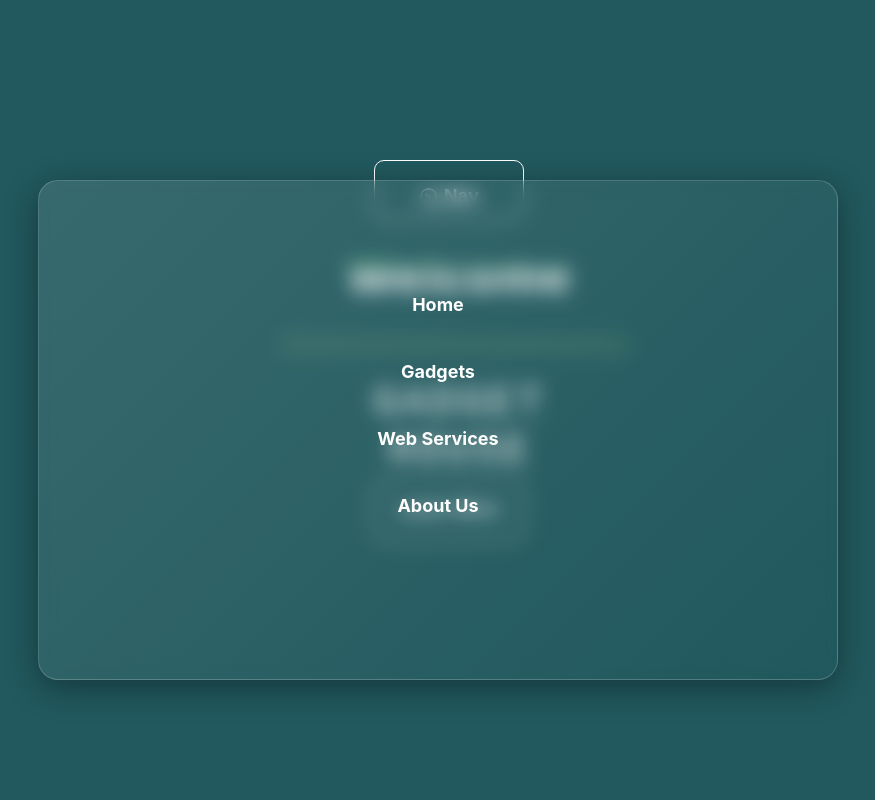
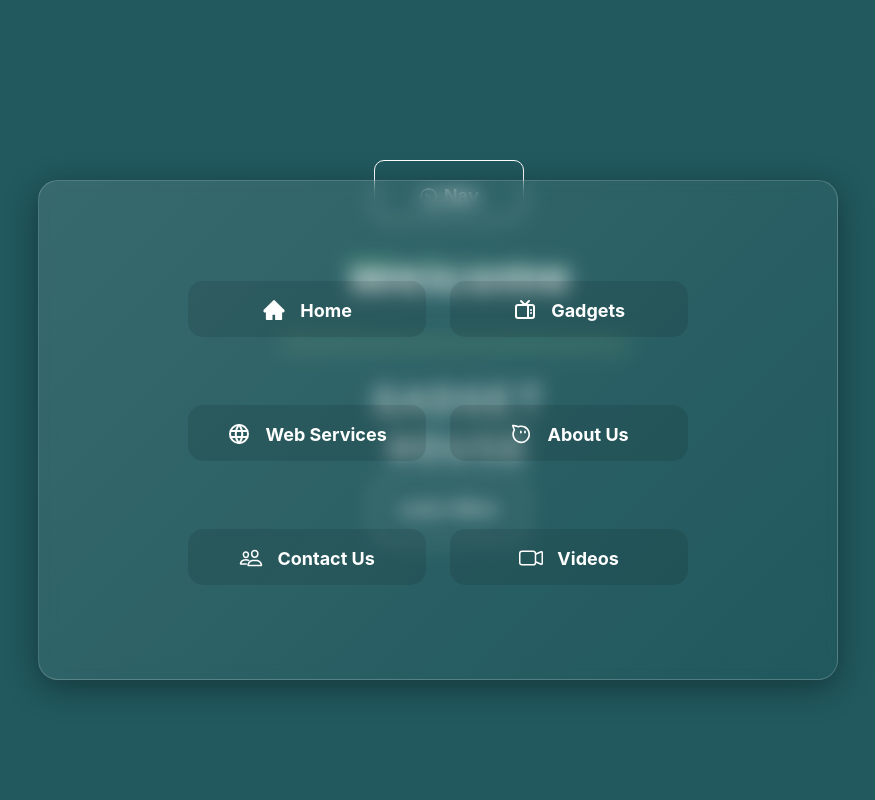
Before and after one commit to karkisujan655/modern_ecommerse_website, a React (Create React App) app: page / in a window 1280 px wide. Both pictures are taken after a click on the button "Nav". Shown: the top 800 px of the page, without its empty margins (202-1077 px from the left). Built offline with nearby package versions, Linux system fonts and the light colour scheme.

Commit message:
complete Nav

```diff
--- a/src/App.css
+++ b/src/App.css
@@ -335,7 +335,7 @@ p {
 
 /* glass */
 
-.glass{
+.glass {
   height: 500px;
   width: 800px;
   margin: 180px auto;
@@ -355,12 +355,13 @@ p {
   }
 }
 
-/* navbar */
+/* Navbar */
 .navv {
   display: flex;
   flex-direction: column;
   align-items: center;
   margin-top: 100px;
+  width: 500px;
 }
 
 .navv a {
@@ -370,15 +371,23 @@ p {
   font-size: 18px;
   text-decoration: none;
   color: #fff;
-  font-weight: bolder;
-  border-radius: 4px;
+  font-weight: bold;
+  background-color: rgba(0, 0, 0, 0.1);
+  border-radius: 15px;
   transition: background-color 0.3s ease;
 }
 
 .navv a:hover {
-  background-color: #f0f0f0;
-  border-radius: 1rem;
-  color: #257f57;
+  background-color: rgba(255, 255, 255, 0.2);
+  color: #173f2d;
+  border-radius: 10px;
+  font-weight: bold;
+  font-size: 22px;
+}
+
+.icon1{
+  font-size: 24px;
+  margin-right: 10px;
 }
 
 
--- a/src/components/Navbar.js
+++ b/src/components/Navbar.js
@@ -1,19 +1,51 @@
-import React from 'react';
+import React from "react";
+import { AiFillHome } from "react-icons/ai";
+import { TbDeviceTvOld } from "react-icons/tb";
+import { TbWorld } from "react-icons/tb";
+import { AiOutlineAliwangwang } from "react-icons/ai";
+import { IoPeopleOutline } from "react-icons/io5";
+import { BsCameraVideo } from "react-icons/bs";
 
 export default function Navbar() {
   return (
     <div className="container-fluid">
       <div className="row justify-content-center">
         <div className="col-md-8">
-          <div className="glass" id="Navbar">
-            <div className="d-flex justify-content-center ">
-              <div className="col-md-12 text-center ">
-                <div className="navv">
-                <a href="/" className="d-block">Home</a>
-                <a href="/" className="d-block">Gadgets</a>
-                <a href="/" className="d-block">Web Services</a>
-                <a href="/" className="d-block">About Us</a>
-              </div>
+          <div class="glass" id="Navbar">
+            <div class="d-flex justify-content-center">
+              <div class="navv">
+                <div class="row">
+                  <div class="col-md-6 text-center">
+                    <a href="/" class="d-block">
+                    <span class="icon1"><AiFillHome /></span>  Home
+                    </a>
+                  </div>
+                  <div class="col-md-6 text-center">
+                    <a href="/" class="d-block">
+                    <span class="icon1"><TbDeviceTvOld /></span>  Gadgets
+                    </a>
+                  </div>
+                  <div class="col-md-6 text-center py-5">
+                    <a href="/" class="d-block">
+                    <span class="icon1"><TbWorld /></span>   Web Services
+                    </a>
+                  </div>
+                  <div class="col-md-6 text-center py-5">
+                    <a href="/" class="d-block">
+                    <span class="icon1"><AiOutlineAliwangwang /></span> About Us
+                    </a>
+                  </div>
+                  <div class="col-md-6 text-center">
+                    <a href="/" class="d-block">
+                    <span class="icon1"><IoPeopleOutline /></span>  Contact Us
+                    </a>
+                  </div>
+                  <div class="col-md-6 text-center">
+                    <a href="/" class="d-block">
+                    <span class="icon1"><BsCameraVideo /></span>  Videos
+                    </a>
+                  </div>
+                </div>
               </div>
             </div>
           </div>
```
